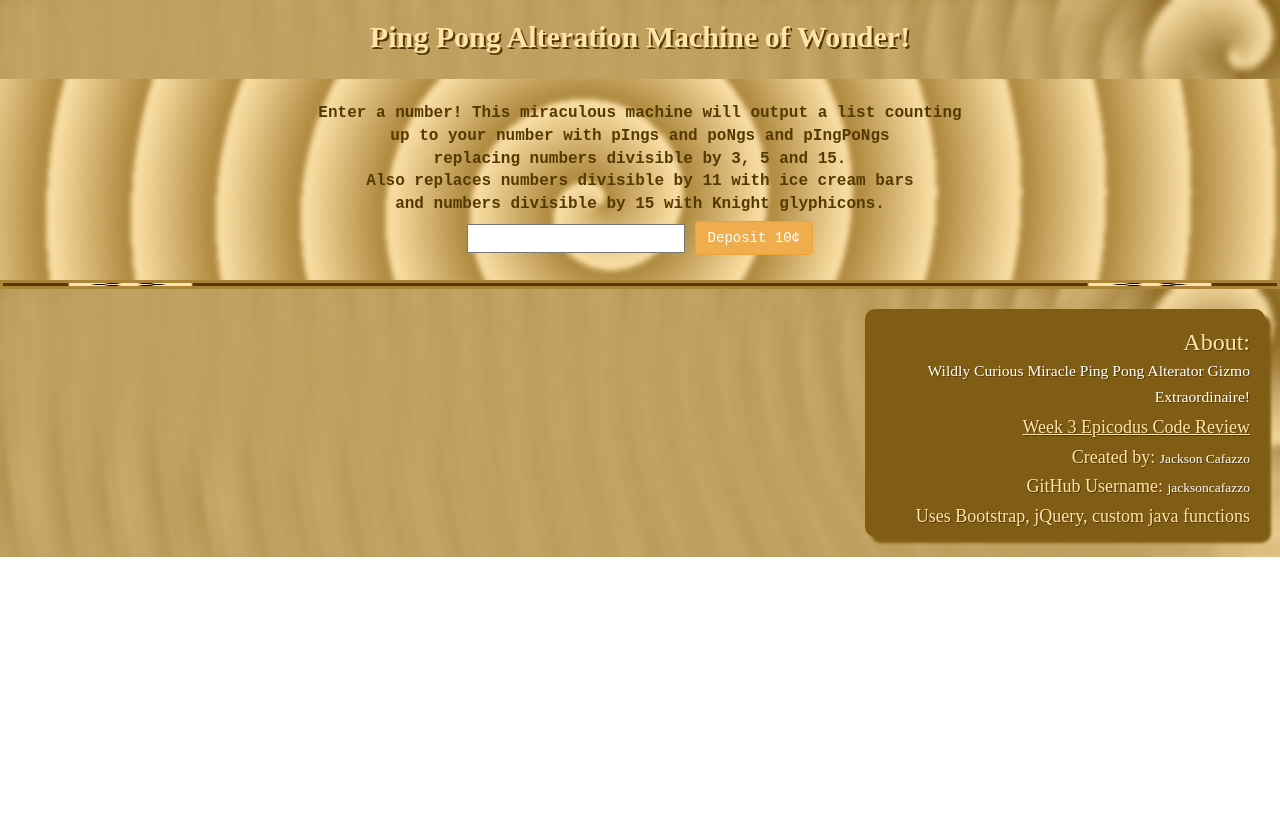
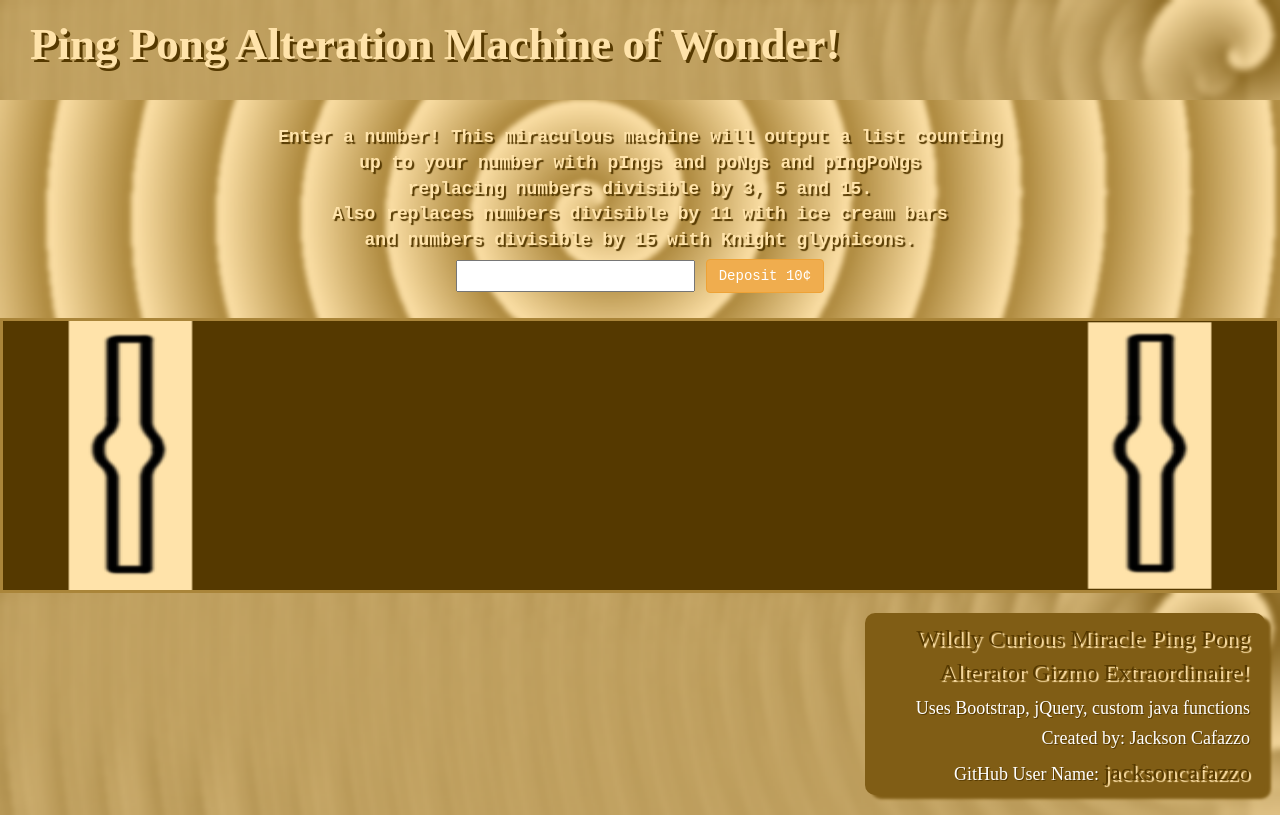
Before and after one commit to jacksoncafazzo/Ping-Pong-Friday-Project, a plain HTML site: page index.html in a window 1280 px wide. Drawn offline with Linux system fonts and the light colour scheme.

Commit message:
final changes to css

```diff
--- a/css/styles.css
+++ b/css/styles.css
@@ -8,16 +8,16 @@
   width: 100%;
   height: 100&;
   margin: 0px auto;
-  padding-bottom: 16px;
+  padding-bottom: 20px;
 }
 
-.headerTime h2 {
-  text-align: center;
+.headerTime h1 {
+  text-align: left;
+  font-size: 45px;
+  padding-left: 15px;
   font-weight: bold;
   color: #FFE3AA;
-  text-shadow: #553900 2px 2px;
-
-
+  text-shadow: #553900 3px 3px;
 }
 
 body {
@@ -37,12 +37,14 @@ body {
 }
 
 #userInput label {
-  color: #553900;
+  color: #FFE3AA;
+  text-shadow: #553900 2px 2px 1px;
+  font-weight: bold;
 }
 
 .userInput {
   font-family: monospace;
-  font-size: 16px;
+  font-size: 18px;
   text-align: center;
   color: #553900;
 }
@@ -54,9 +56,10 @@ body {
   background-repeat: repeat-y;
   background-size: 100% 100%;
   width: 100%;
+  min-height: 275px;
   border: 3px solid #AA8539;
   margin: 0px;
-
+  position: relative;
 }
 
 .resultsList {
@@ -74,20 +77,15 @@ body {
   background-position: top center;
   background-repeat: no-repeat;
   background-size: cover;
-  color: #FFE3AA;
-  text-shadow: #553900 1px 1px;
   width: 100%;
   height: 100&;
   margin: 0px auto;
 }
 
 .footer a {
-  color: #8d86e3;
-}
-
-.footer small {
-  color: #FFFFFF;
-  text-shadow: #553900 1px 1px;
+  color: #553900;
+  font-size: 24px;
+  text-shadow: #ffe3aa 2px 2px 1px;
 }
 
 .footerContent {
@@ -97,14 +95,12 @@ body {
   max-width: 400px;
   margin-top: 20px;
   margin-bottom: 20px;
-  box-shadow: 6px 6px 3px #805D15;
+  box-shadow: 6px 4px 3px #805D15;
   text-align: right;
+  padding-top: 8px;
 }
 
-.userLink a p {
-  display: none;
+.footerContent h4 {
+  color: #FFFFFF;
+  text-shadow: #553900 1px 1px;
 }
-
-.userLink a:hover p {
-  display: block;
-}
--- a/index.html
+++ b/index.html
@@ -11,7 +11,7 @@
 
   <body>
     <div class="container headerTime">
-      <h2>Ping Pong Alteration Machine of Wonder!</h2>
+      <h1>Ping Pong Alteration Machine of Wonder!</h1>
     </div>
     <div class="container userInput">
       <form id="userInput">
@@ -36,14 +36,16 @@
     </div>
     <div class="container-fluid footer">
       <div class="container footerContent">
-        <div class="userLink">
-          <h3>About:<br>
-            <a href="http://jacksoncafazzo.github.io/Ping-Pong-Friday-Project" title="Main Site Link"><small>Wildly Curious Miracle Ping Pong Alterator Gizmo Extraordinaire!</small></a></h3>
-          <h4><u>Week 3 Epicodus Code Review</u></h4>
-          <h4>Created by: <small>Jackson Cafazzo</small></h4>
-            <h4>GitHub Username: <a href="http://github.com/jacksoncafazzo" title="Check out my github user page!"><small>jacksoncafazzo</small></a></h4>
-        </div>
+        <p>
+          <a href="http://jacksoncafazzo.github.io/Ping-Pong-Friday-Project" title="Main Site Link">
+            Wildly Curious Miracle Ping Pong<br>
+            Alterator Gizmo Extraordinaire!
+          </a>
+        </p>
         <h4>Uses Bootstrap, jQuery, custom java functions</h4>
+        <h4>Created by: Jackson Cafazzo</h4>
+        <h4>GitHub User Name: <a href="http://github.com/jacksoncafazzo" title="Check out my github user page!">jacksoncafazzo</a></h4>
+
       </div>
     </div>
   </body>
```
